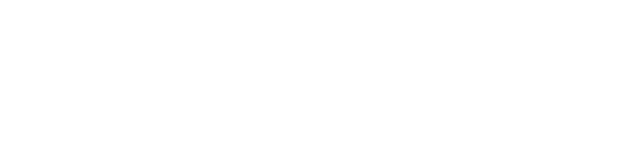
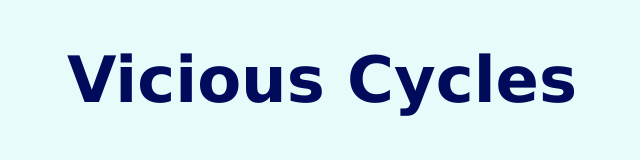
Before and after one commit to Gatewood14/Vicious-Cycles-Project, a plain HTML site: page index.html in a window 1280 px wide. Shown: the whole page, without its empty margins (318-958 px from the left). Drawn offline with Linux system fonts and the light colour scheme.

Commit message:
Add files via upload

```diff
--- a/index.html
+++ b/index.html
@@ -4,7 +4,23 @@
     <meta charset="UTF-8">
     <meta name="viewport" content="width=device-width, initial-scale=1.0">
     <title>Vicious Cycles</title>
+    <link rel="stylesheet" href="css/systems.css">
+    <style>
+        body {
+    width:70%;
+    margin: 0 auto;
+    font-family: Verdana, sans-serif;
+    background-color:#E7FBFB;
+    }
+    h1 {
+        text-align:center;
+        font-weight:bold;
+        font-size: 4em;
+        color:#010B5B ;
+        }
+    </style>
 </head>
 <body>
+    <h1> Vicious Cycles </h1>
 </body>
 </html>
```
